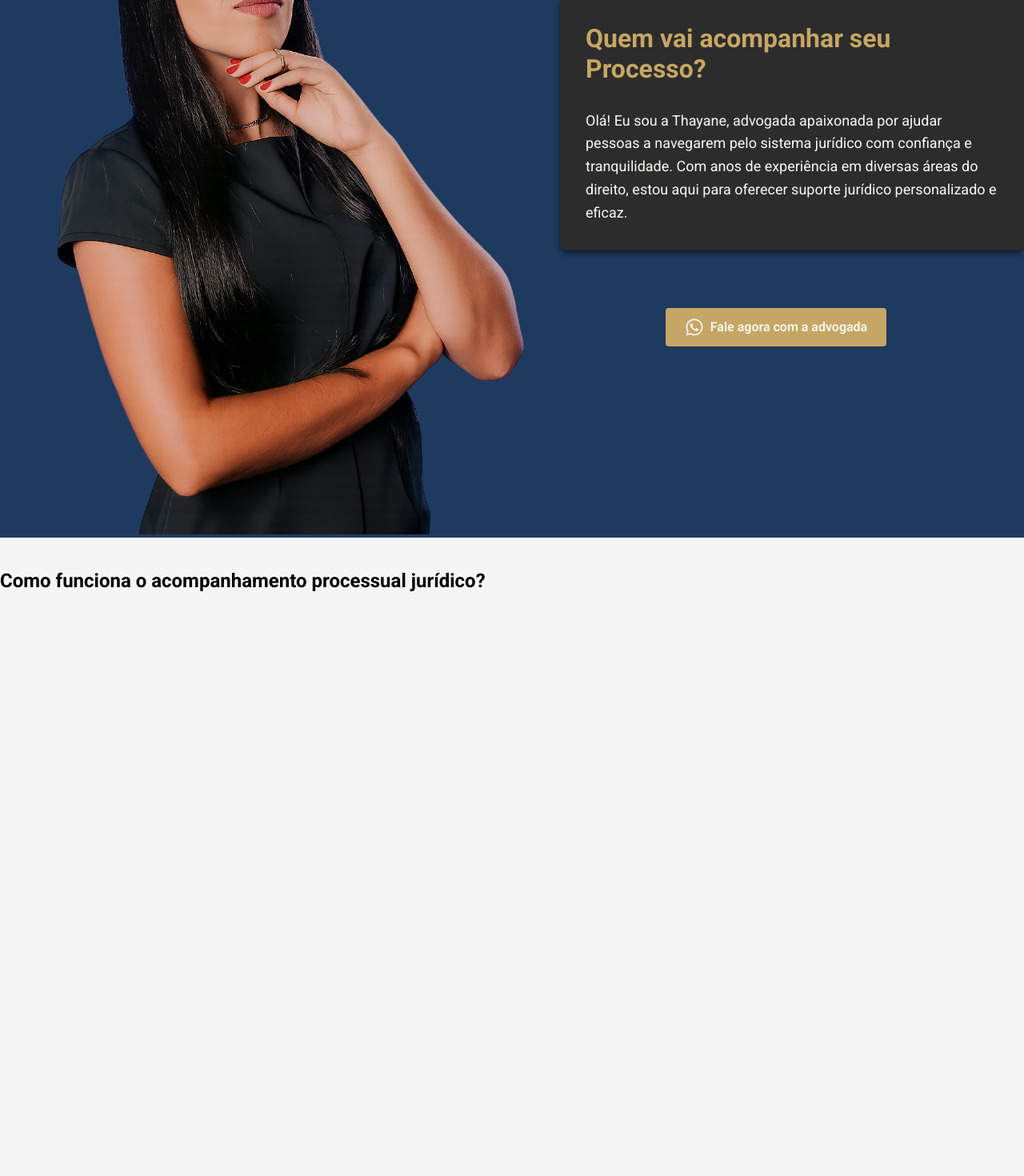
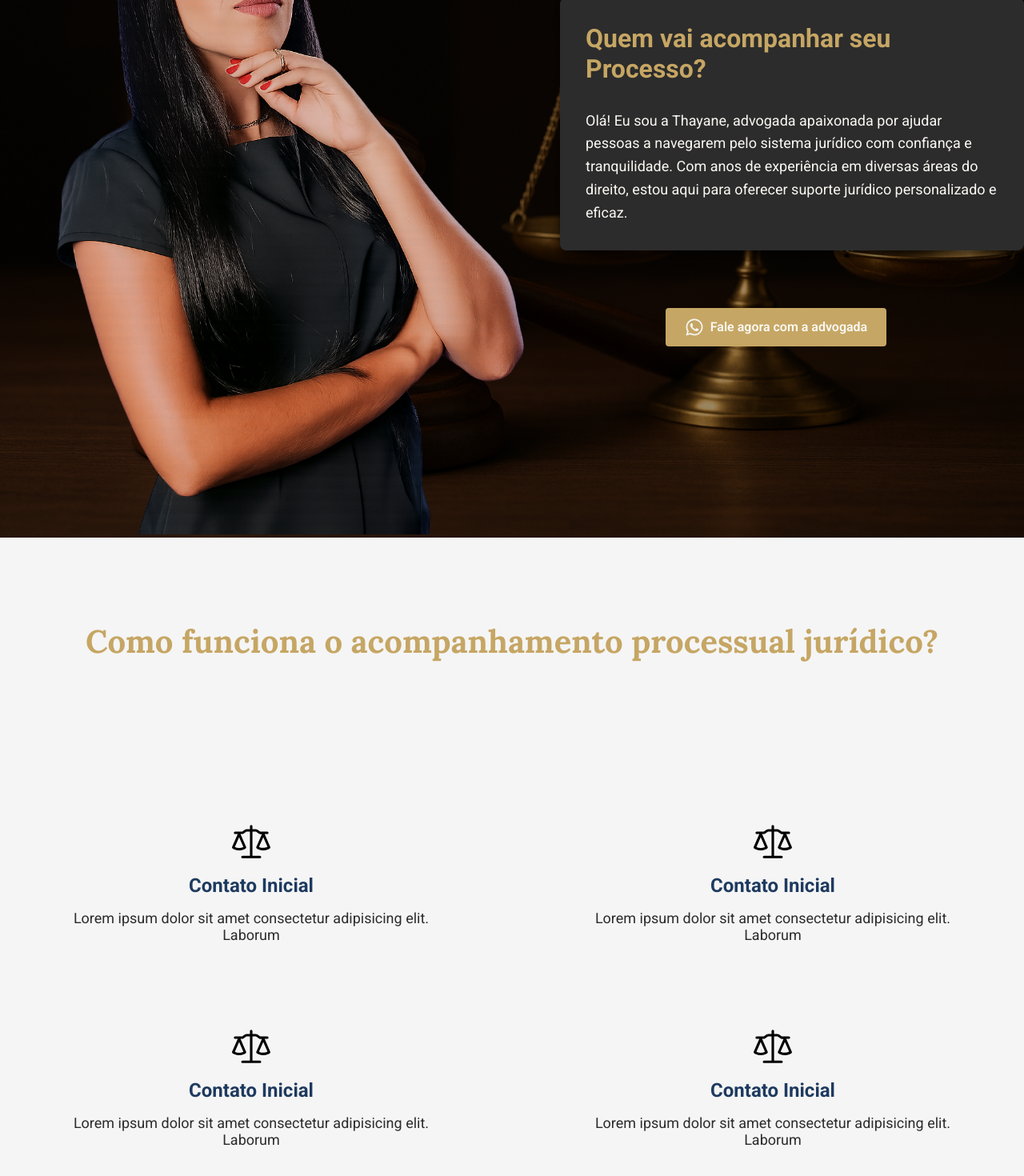
Before and after one commit to Danilo302/advocate-website, a React (Create React App) app: page / in a window 1280 px wide. Shown: the part 2007-3477 px from the top of the page at 80% size. Before the commit the page ends 2747 px from the top, so only its background shows below. Built offline with nearby package versions, Linux system fonts and the light colour scheme.

Commit message:
Add styled components for Works container
- Created Title component for main heading with specific styles.
- Implemented ItensContainer for a grid layout of items.
- Added Item component for individual work entries with styling for headings and paragraphs.

```diff
--- a/src/containers/About/index.tsx
+++ b/src/containers/About/index.tsx
@@ -1,11 +1,11 @@
 import Perfil from '../../assets/images/profile.png'
 import Button from '../../components/Button'
 import { ProfileImage } from '../Home/styles'
-import { AboutContainer, Content } from './styles'
+import { AboutContainer, Content, SectionAbout } from './styles'
 
 const About = () => {
   return (
-    <section className="background-dark">
+    <SectionAbout className="background-dark">
       <AboutContainer className="container">
         <div>
           <ProfileImage src={Perfil} alt="" />
@@ -25,7 +25,7 @@ const About = () => {
           </div>
         </div>
       </AboutContainer>
-    </section>
+    </SectionAbout>
   )
 }
 
--- a/src/containers/About/styles.ts
+++ b/src/containers/About/styles.ts
@@ -1,5 +1,29 @@
 import styled from 'styled-components'
 import { colors } from '../../styles'
+import backgroundAbout from '../../assets/images/background-about.png'
+
+export const SectionAbout = styled.section`
+  background-image: url(${backgroundAbout});
+  background-size: cover;
+  background-position: center;
+  position: relative;
+
+  &::before {
+    content: '';
+    position: absolute;
+    top: 0;
+    left: 0;
+    right: 0;
+    bottom: 0;
+    background: rgba(0, 0, 0, 0.4);
+    z-index: 1;
+  }
+
+  > * {
+    position: relative;
+    z-index: 2;
+  }
+`
 
 export const AboutContainer = styled.div`
   display: flex;
--- a/src/containers/Works/index.tsx
+++ b/src/containers/Works/index.tsx
@@ -1,11 +1,50 @@
+import React from 'react'
+import { GoLaw } from 'react-icons/go'
+import { Item, ItensContainer, Title } from './styles'
+
 const Works = () => {
   return (
     <section>
       <div className="container">
-        <h2>Como funciona o acompanhamento processual jurídico?</h2>
-        <div>
-          <div></div>
-        </div>
+        <Title>Como funciona o acompanhamento processual jurídico?</Title>
+        <ItensContainer>
+          <Item>
+            {React.createElement(GoLaw as unknown as React.ComponentType<any>, {
+              size: 50
+            })}
+            <h3>Contato Inicial</h3>
+            <p>
+              Lorem ipsum dolor sit amet consectetur adipisicing elit. Laborum
+            </p>
+          </Item>
+          <Item>
+            {React.createElement(GoLaw as unknown as React.ComponentType<any>, {
+              size: 50
+            })}
+            <h3>Contato Inicial</h3>
+            <p>
+              Lorem ipsum dolor sit amet consectetur adipisicing elit. Laborum
+            </p>
+          </Item>
+          <Item>
+            {React.createElement(GoLaw as unknown as React.ComponentType<any>, {
+              size: 50
+            })}
+            <h3>Contato Inicial</h3>
+            <p>
+              Lorem ipsum dolor sit amet consectetur adipisicing elit. Laborum
+            </p>
+          </Item>
+          <Item>
+            {React.createElement(GoLaw as unknown as React.ComponentType<any>, {
+              size: 50
+            })}
+            <h3>Contato Inicial</h3>
+            <p>
+              Lorem ipsum dolor sit amet consectetur adipisicing elit. Laborum
+            </p>
+          </Item>
+        </ItensContainer>
       </div>
     </section>
   )
--- /dev/null
+++ b/src/containers/Works/styles.ts
@@ -0,0 +1,40 @@
+import styled from 'styled-components'
+import { colors, fonts } from '../../styles'
+
+export const Title = styled.h2`
+  text-align: center;
+  font-size: 40px;
+  color: ${colors.emphasis};
+  font-weight: 700;
+  font-family: ${fonts.title};
+  margin: 64px 0;
+`
+
+export const ItensContainer = styled.ul`
+  display: grid;
+  grid-template-columns: repeat(2, 1fr);
+  margin: 80px 0;
+  padding-top: 80px;
+  padding-bottom: 80px;
+  gap: 24px;
+`
+export const Item = styled.li`
+  display: flex;
+  flex-direction: column;
+  align-items: center;
+  text-align: center;
+  padding: 40px;
+  max-width: 600px;
+  margin: 0 auto;
+
+  h3 {
+    margin: 16px 0;
+    font-size: 24px;
+    color: ${colors.primary};
+  }
+
+  p {
+    font-size: 18px;
+    color: ${colors.secondary};
+  }
+`
```
Also changed, not shown: src/assets/images/background-about.png (added).
